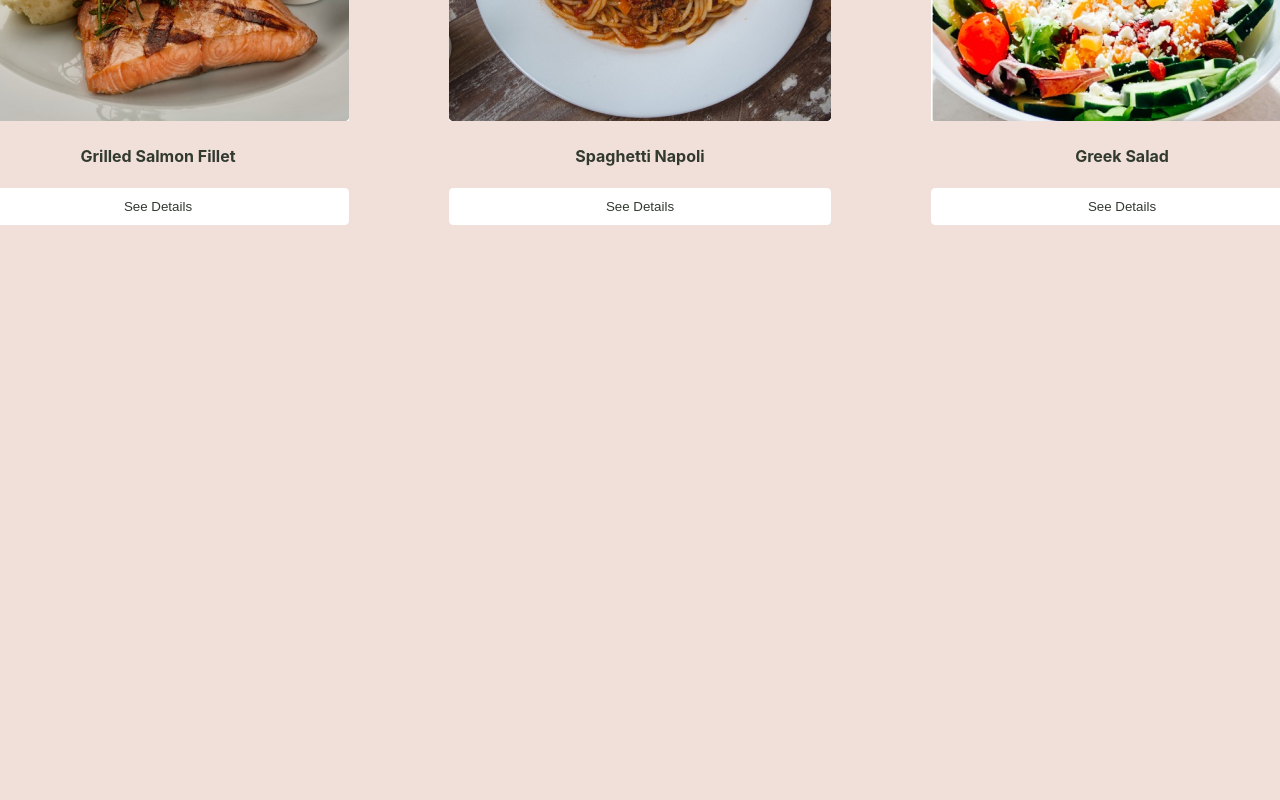
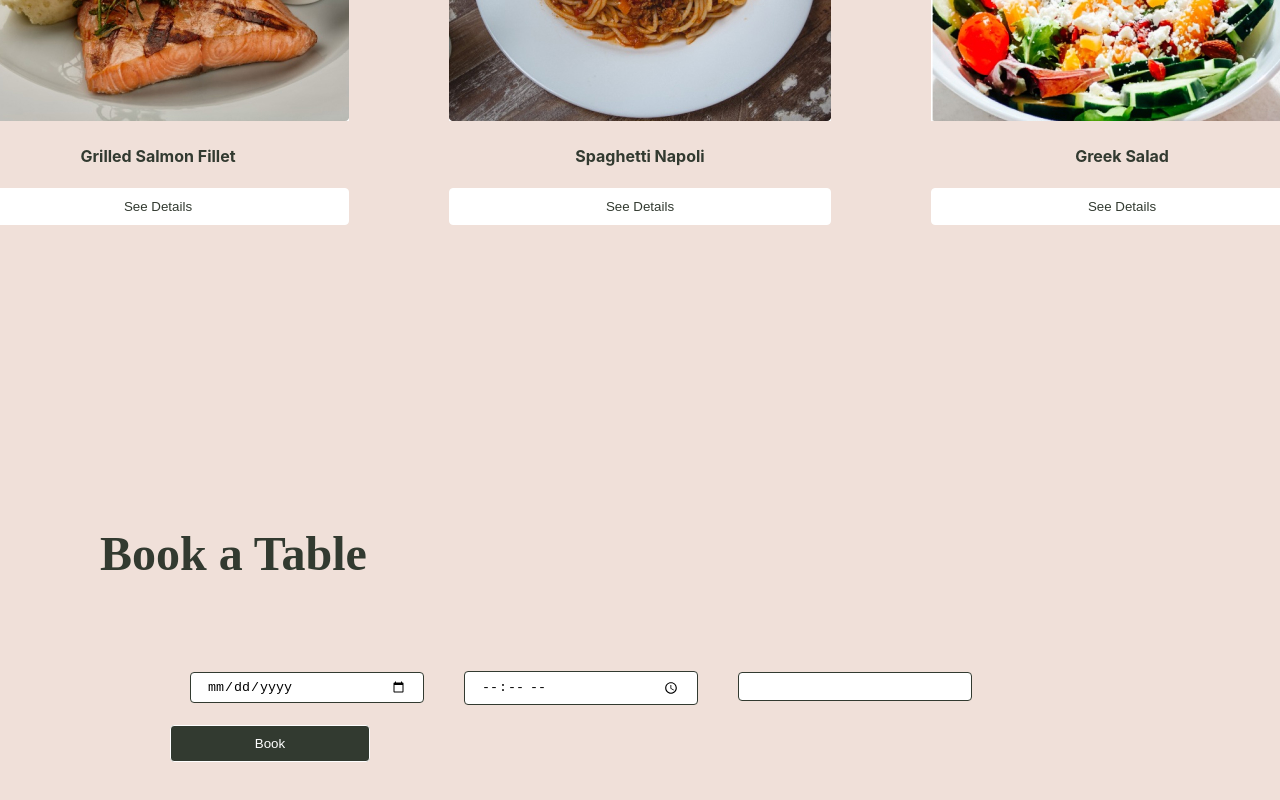
Before and after one commit to melika760/DominiqueCafeMenue, a React (Create React App) app: page / in a window 1280 px wide. Shown: the part 2248-3048 px from the top of the page. Before the commit the page ends 2774 px from the top, so only its background shows below. Built offline with nearby package versions, Linux system fonts and the light colour scheme.

Commit message:
adding rsrv section

```diff
--- a/src/App.js
+++ b/src/App.js
@@ -1,11 +1,13 @@
 import { Fragment } from "react";
 import Header from "./Components/Header";
 import AboutUs from "./Components/AboutUs";
+import Reserve from "./Components/Reserve";
 function App() {
   return (
 <Fragment>
 <Header/>
 <AboutUs/>
+<Reserve/>
 </Fragment>
   );
 }
--- a/src/Components/Reserve.js
+++ b/src/Components/Reserve.js
@@ -0,0 +1,12 @@
+import styles from "./Reserve.module.css";
+import Button from "../UI/Button";
+export default function Reserve(){
+    return(<div className={styles.wraper}>
+        <h3>Book a Table</h3>
+        <form className={styles.form}>
+        <input type="date"/>
+        <input type="time"/>
+        <input type="number" min={0}/>
+        <Button className={styles.btn}>Book</Button>
+    </form></div>)
+}
--- a/src/Components/Reserve.module.css
+++ b/src/Components/Reserve.module.css
@@ -0,0 +1,26 @@
+.wraper{
+    margin: 100px;
+
+}
+.wraper h3{
+    font-family: Times New Roman;
+    font-weight: 700;
+    font-size: 48px;
+    color: #323A30;
+}
+.form{
+    margin: 70px;
+}
+.form input{
+    padding: 6px 16px;
+    border-radius: 4px;
+border: 1px solid  #323A30;
+margin: 20px;
+width: 200px;
+}
+.btn{
+    color: white;
+    background-color: #323A30;
+    width: 200px;
+
+}
```
